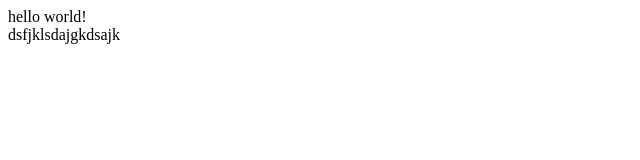
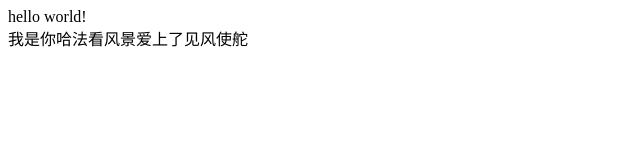
Before and after one commit to FollowMind/practice, a plain HTML site: page index.html in a window 1280 px wide. Shown: the whole page, without its empty margins (0-640 px from the left). Drawn offline with Linux system fonts and the light colour scheme.

Commit message:
dhskfadjsklg

```diff
--- a/index.html
+++ b/index.html
@@ -9,7 +9,7 @@
 <body>
 	hello world!
 	<div id="about">
-		dsfjklsdajgkdsajk
+		我是你哈法看风景爱上了见风使舵
 	</div>
 </body>
 </html>
```
